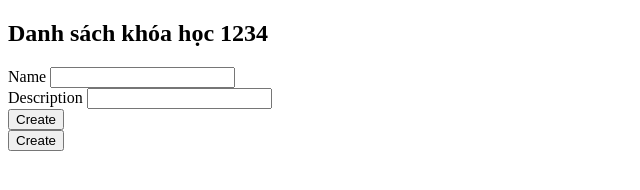
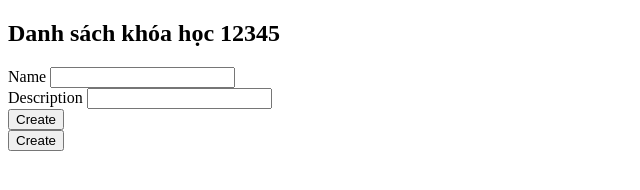
Before and after one commit to aquariuscao/Intern, a plain HTML site: page js_task/index.html in a window 1280 px wide. Shown: the full height of the page, 0-640 px from the left. Drawn offline with Linux system fonts and the light colour scheme; no server answers.

Commit message:
Update index.html

```diff
--- a/js_task/index.html
+++ b/js_task/index.html
@@ -8,7 +8,7 @@
 </head>
 <body>
     <div>
-        <h2>Danh sách khóa học 1234</h2>
+        <h2>Danh sách khóa học 12345</h2>
 
         <ul id="list_courses"></ul>
     </div>
```
